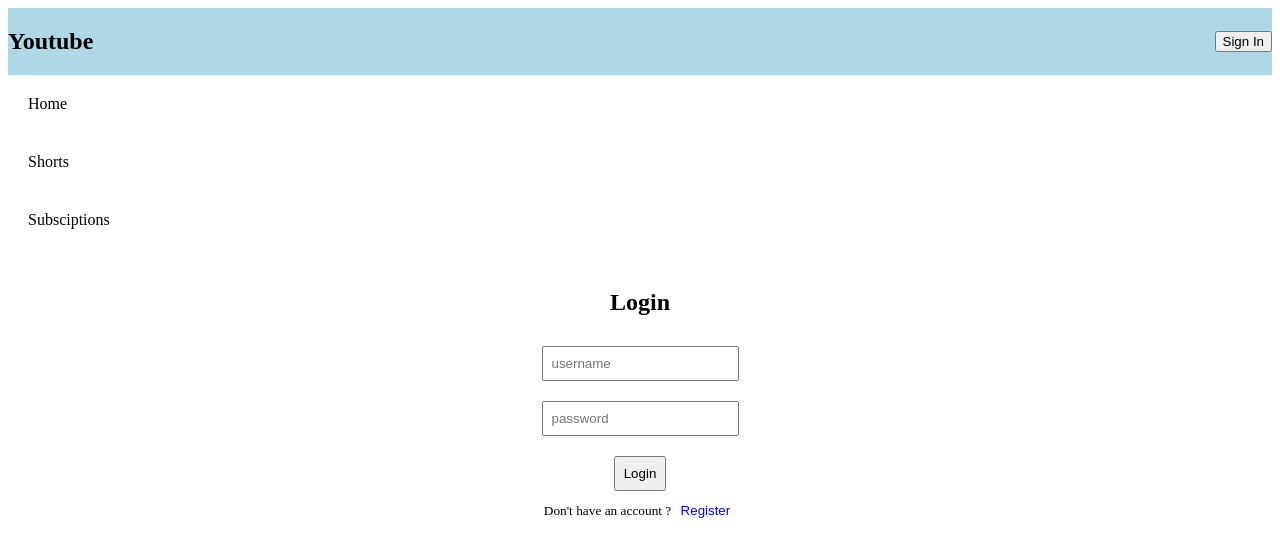
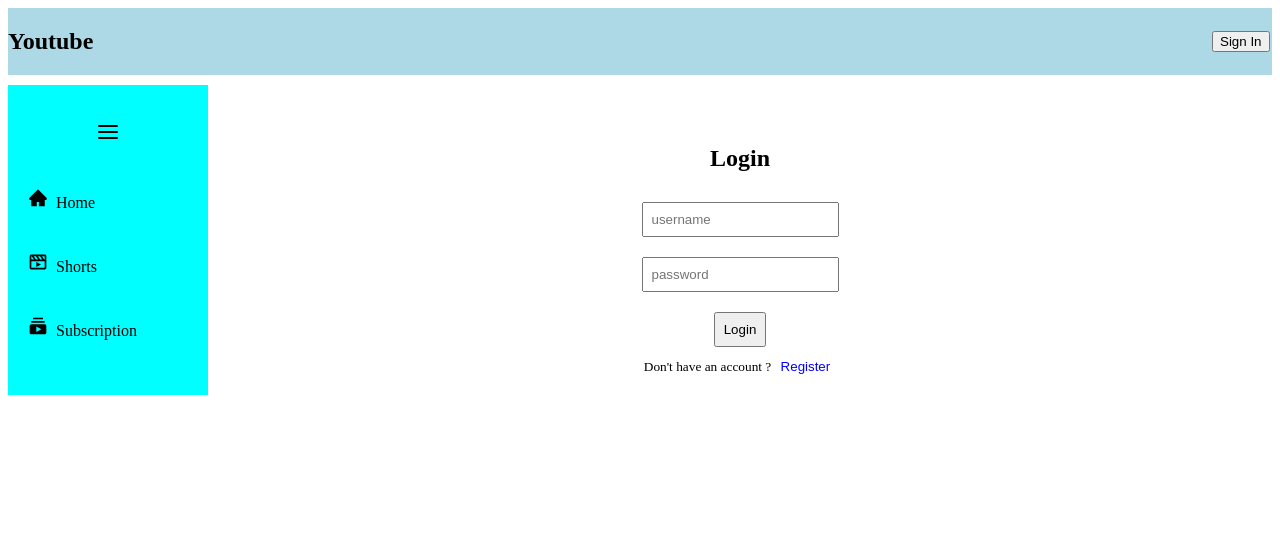
Before and after one commit to AnuragEnnippissery/Capstone-frontend, a React (Vite) app: page /Login in a window 1280 px wide. Shown: the top 556 px of the page. Built offline with nearby package versions, Linux system fonts and the light colour scheme.

Commit message:
navbar issue resolved with username added in navbar

```diff
--- a/package.json
+++ b/package.json
@@ -12,6 +12,7 @@
   "dependencies": {
     "react": "^19.1.1",
     "react-dom": "^19.1.1",
+    "react-icons": "^5.5.0",
     "react-router-dom": "^7.8.0"
   },
   "devDependencies": {
--- a/src/App.jsx
+++ b/src/App.jsx
@@ -7,7 +7,7 @@ function App() {
     <>
 
       <Header/>
-      <Outlet/>
+      {/* <Outlet/> */}
 
     </>
   )
--- a/src/components/Header/Header.css
+++ b/src/components/Header/Header.css
@@ -3,7 +3,7 @@
     flex-direction: column;
     justify-content: center;
     width: 200px;
-
+    background-color: aqua;
 }
 .list{
     display:flex;
@@ -29,3 +29,32 @@
     align-items: center;
     background-color: lightblue;
 }
+.container {
+  display: flex;
+  margin-top: 10px; /* push below fixed top-nav */
+  /* height: calc(100vh - 60px); */
+}
+.content {
+  flex: 1;
+  padding: 20px;
+  overflow-y: auto; /* scroll if needed */
+  transition: margin-left 0.3s ease;
+}
+.Navbar.collapsed {
+  width: 70px;
+}
+
+/* Hamburger button */
+.hamburger {
+  background: none;
+  border: none;
+  cursor: pointer;
+  margin-bottom: 20px;
+  color: black;
+}
+.content-collapsed {
+  margin-left: 70px;
+}
+.user{
+    width:60px;
+}
--- a/src/components/Header/Header.jsx
+++ b/src/components/Header/Header.jsx
@@ -1,32 +1,75 @@
-import { Link } from "react-router-dom";
+import { Link, Outlet } from "react-router-dom";
 import './Header.css'
 import { useNavigate } from "react-router-dom";
+import { AiFillHome } from "react-icons/ai";
+import { MdSubscriptions } from "react-icons/md";
+import { BiMoviePlay } from "react-icons/bi"; // using for Shorts
+import { FiMenu } from "react-icons/fi";
+import { useState ,useEffect} from "react";
 
 function Header() {
     let navigate=useNavigate()
+    const [collapsed, setCollapsed] = useState(false);
+    const [user, setUser] = useState("");
+
+    useEffect(() => {
+        const storedUser = sessionStorage.getItem("username");
+        if (storedUser) {
+            setUser(storedUser);
+        }
+    }, []);
+
   function HandleClick(){
     navigate('/Login')
   }
+
   return (
     <div>
         <div className="top-nav">
-            <h2>Youtube</h2>
-            <button onClick={HandleClick}>Sign In</button>
+          <h2>Youtube</h2>
+          <div className="user">
+               {user ? (
+                  <p> {user}!</p> // show username if logged in
+                ) : (
+                  <button onClick={HandleClick}>Sign In</button> // show sign in button only if no user
+                )}
+          </div>
+
+
         </div>
 
-    <nav className="Navbar">
+    <div className="container">
+        <nav className={`Navbar ${collapsed ? "collapsed" : ""}`}>
+        <button className="hamburger" onClick={() => setCollapsed(!collapsed)}>
+          <FiMenu size={24} />
+        </button>
       <ul className="list">
         <li className="list-items">
-          <Link to="/">Home</Link>
+          <Link to="/">
+           <AiFillHome size={20} style={{ marginRight: "8px" }} />
+           {!collapsed && <span className="label">Home</span>}
+          </Link>
         </li>
         <li className="list-items">
-          <Link to="/">Shorts</Link>
+          <Link to="/">
+          <BiMoviePlay size={20} style={{ marginRight: "8px" }} />
+          {!collapsed && <span className="label">Shorts</span>}
+          </Link>
         </li>
         <li className="list-items">
-          <Link to="/">Subsciptions</Link>
+          <Link to="/">
+          <MdSubscriptions size={20} style={{ marginRight: "8px" }} />
+          {!collapsed && <span className="label">Subscription</span>}
+          </Link>
         </li>
       </ul>
     </nav>
+
+    <div className="content">
+      <Outlet/>
+    </div>
+    </div>
+
     </div>
 
   );
```
Also changed, not shown: 1 other file (tests, documents, lock files or other folders).
